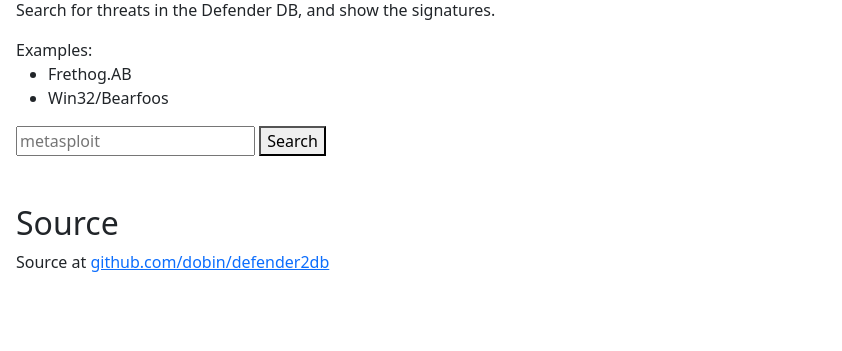
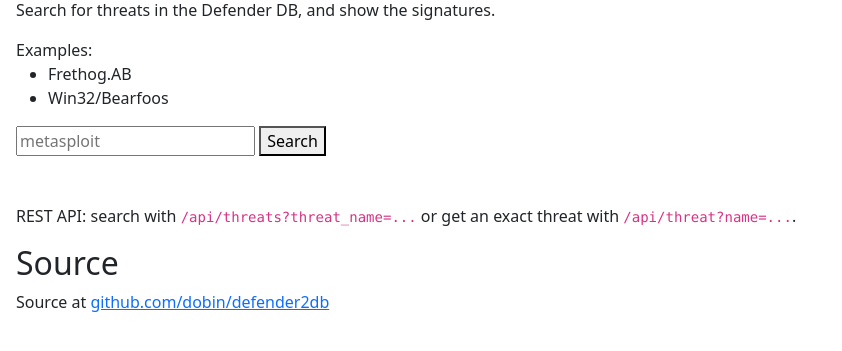
Before and after one commit to dobin/defender2db, a Flask app: page / in a window 1280 px wide. Shown: the part 130-481 px from the top of the page, without its empty margins (0-842 px from the left). Run offline with Flask 3, Linux system fonts and the light colour scheme; some libraries are stand-ins or nearby versions.

Commit message:
feature: REST API

```diff
--- a/app/templates/index.html
+++ b/app/templates/index.html
@@ -44,6 +44,8 @@
   </table>
   {% endif %}
 
+  <p>REST API: search with <code>/api/threats?threat_name=...</code> or get an exact threat with <code>/api/threat?name=...</code>.</p>
+
   <h2>Source</h2>
   Source at <a href="https://github.com/dobin/defender2db">github.com/dobin/defender2db</a>
 
--- a/app/views.py
+++ b/app/views.py
@@ -4,6 +4,7 @@ import os
 import logging
 from typing import List, Tuple
 from defender2yara.defender.dbthreat import db, DbThreat, DbMetadata
+from peewee import DoesNotExist
 import urllib.parse
 import pickle
 from defender2yara.util.utils import hexdump_s
@@ -74,6 +75,73 @@ def search_threat():
     return render_template('threats.html', threats=dbThreats, threat_name=threat_name)
 
 
+def _threat_summary(db_threat):
+    return {
+        "name": db_threat.name,
+        "sigs": db_threat.sigs,
+        "sigcount": db_threat.sigcount,
+    }
+
+
+def _threat_details(db_threat):
+    threat = pickle.loads(db_threat.threatObject)
+    details = _threat_summary(db_threat)
+    details.update({
+        "id": getattr(threat, "id", None),
+        "category": getattr(threat, "category", None),
+        "severity": getattr(threat, "severity", None),
+        "type": getattr(threat, "type", None),
+        "platform": getattr(threat, "platform", None),
+        "family": getattr(threat, "family", None),
+        "variant": getattr(threat, "variant", None),
+        "suffixes": getattr(threat, "suffixes", None),
+        "yara_rules": getattr(threat, "yara_rules", []),
+        "lua_scripts": [
+            script.decode('utf-8', errors='replace') if isinstance(script, bytes) else script
+            for script in getattr(threat, "lua_scripts", [])
+        ],
+        "revoked_certs": [],
+        "signatures": [],
+    })
+
+    for sig in getattr(threat, "signatures", []):
+        sig_data = getattr(sig, "sig_data", b"")
+        if getattr(sig, "sig_type", None) == "SIGNATURE_TYPE_REVOKED_CERTIFICATE":
+            details["revoked_certs"].append(sig_data[3:23].hex())
+        details["signatures"].append({
+            "type_id": getattr(sig, "sig_type_id", None),
+            "type": getattr(sig, "sig_type", None),
+            "size": getattr(sig, "size", None),
+            "data_hex": sig_data.hex() if isinstance(sig_data, bytes) else str(sig_data),
+        })
+
+    return details
+
+
+@views.route("/api/threats")
+def api_search_threats():
+    threat_name = request.args.get('threat_name', '').strip()
+    if not threat_name:
+        return jsonify({"error": "Query parameter 'threat_name' is required."}), 400
+
+    db_threats = DbThreat.select().where(DbThreat.name.contains(threat_name))
+    return jsonify([_threat_summary(threat) for threat in db_threats])
+
+
+@views.route("/api/threat")
+def api_get_threat():
+    threat_name = request.args.get('name', '').strip()
+    if not threat_name:
+        return jsonify({"error": "Query parameter 'name' is required."}), 400
+
+    try:
+        db_threat = DbThreat.get(DbThreat.name == threat_name)
+    except DoesNotExist:
+        return jsonify({"error": "Threat not found."}), 404
+
+    return jsonify(_threat_details(db_threat))
+
+
 @views.app_template_filter('urlencode')
 def urlencode_filter(s):
     if isinstance(s, str):
```
Also changed, not shown: README.md.
